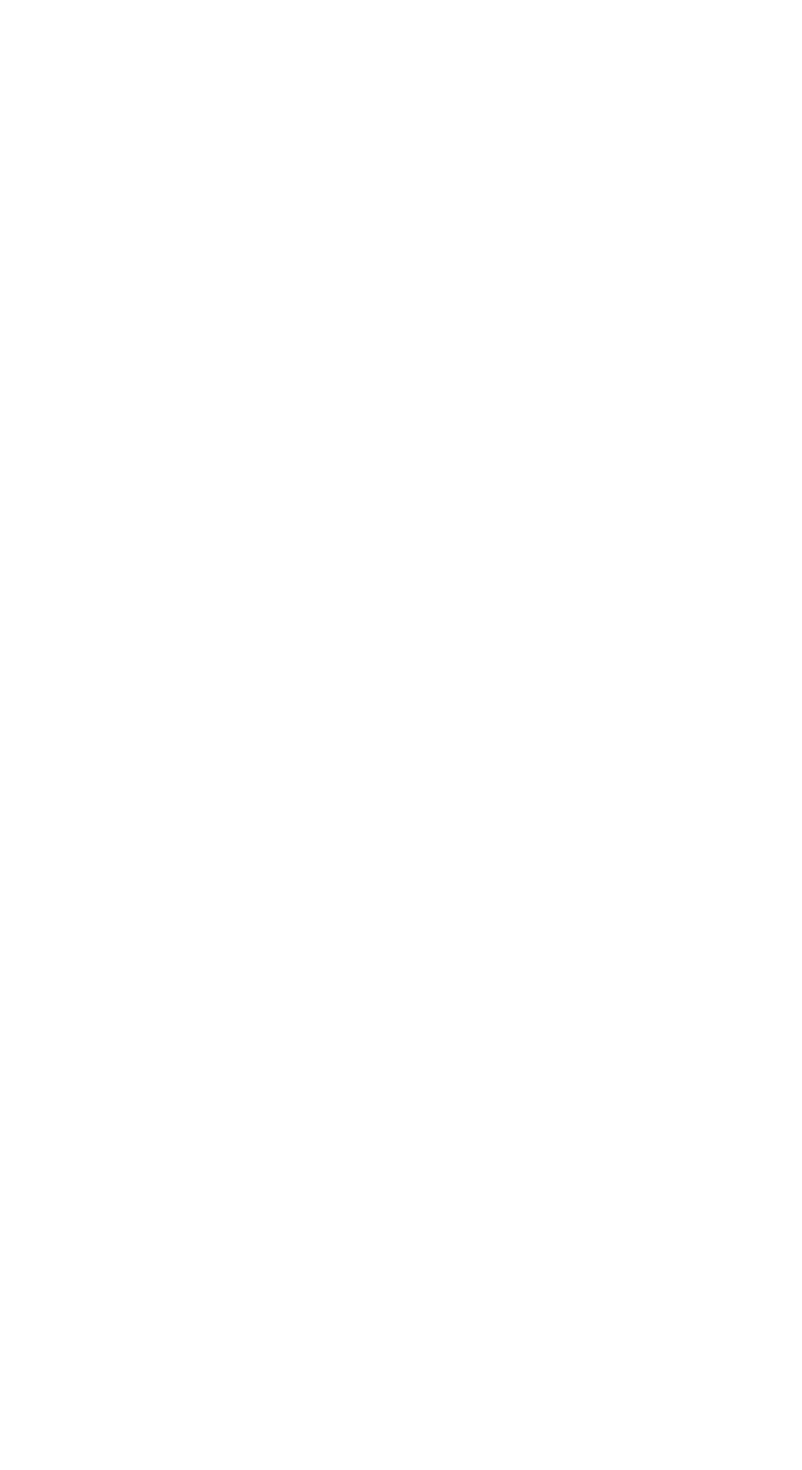
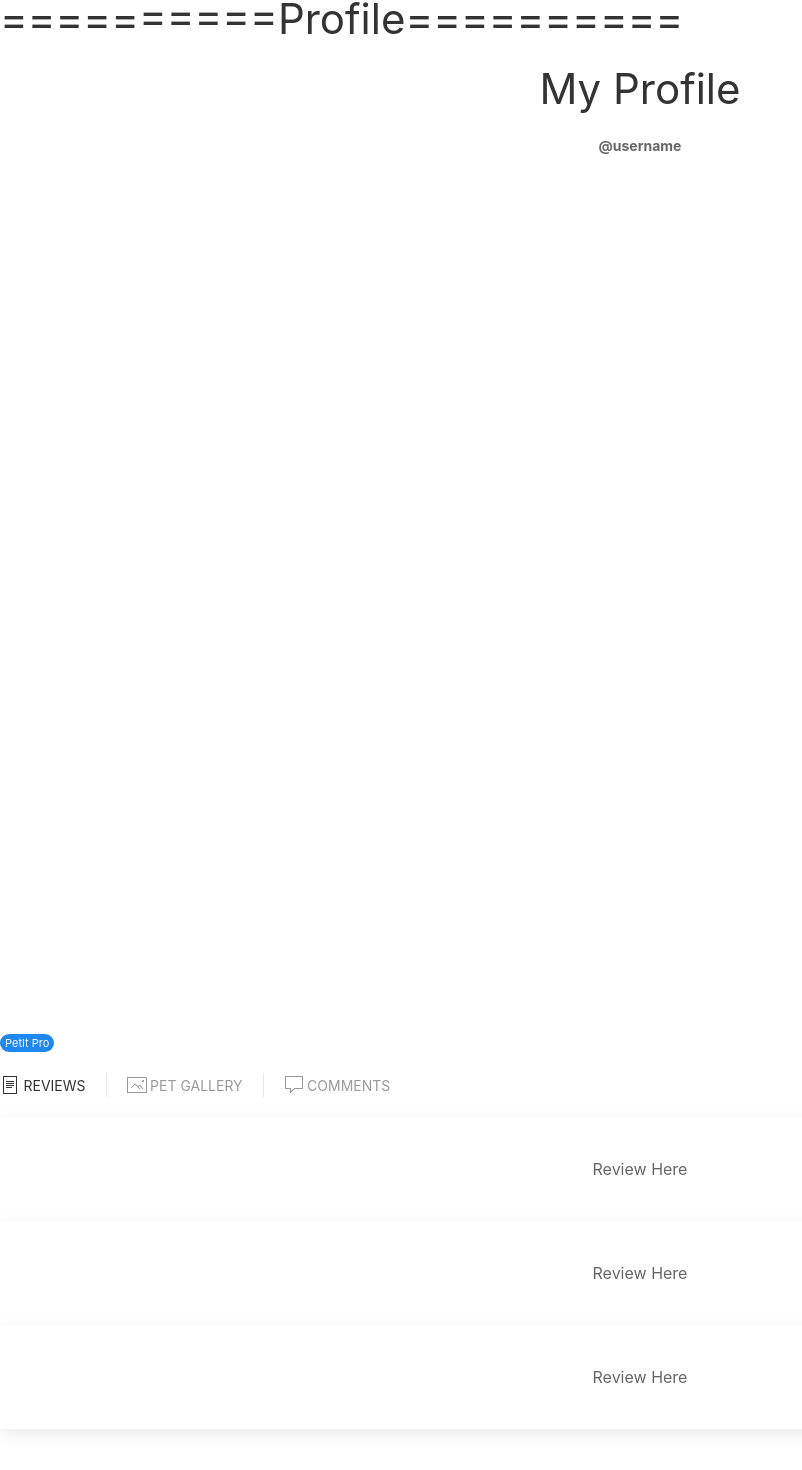
Before and after one commit to dimitermusic/petit-frontend, a React (Create React App) app: page / in a window 1280 px wide. Shown: the part 818-2288 px from the top of the page, without its empty margins (0-802 px from the left). Before the commit the page ends 800 px from the top, so only its background shows below. Built offline with nearby package versions, Linux system fonts and the light colour scheme.

Commit message:
profile page mockup - working on fixing image rendering issue and adding functionality

```diff
--- a/src/App.js
+++ b/src/App.js
@@ -4,6 +4,7 @@ import Discover from "./pages/Discover/index.js";
 import React, { useState } from "react";
 import ReactDOM from "react-dom";
 import API from "./utils/api";
+import Avatar from "./images/avatar.jpg"
 const axios = require("axios");
 
 function App() {
@@ -115,6 +116,39 @@ function App() {
   <h1>==========Discover==========</h1>
       <Discover/>
 
+  <h1>==========Profile==========</h1>
+  <div>
+  <h1 className="uk-flex uk-flex-center">My Profile</h1>
+  </div>
+
+  <p class="uk-text-bold uk-text-small uk-flex uk-flex-center ">@username{/* Username here */}</p>
+
+  <img data-src="images/avatar.jpg" width="1800" height="1200" alt="" uk-img></img>
+
+  <span class="uk-badge uk-margin-auto uk-margin-auto">PetIt Pro</span>
+
+  <ul class="uk-subnav uk-subnav-divider" uk-margin>
+    <li class="uk-active"><a href="#"><span uk-icon="file-text"></span> Reviews</a></li>
+    <li><a href="#"><span uk-icon="image"></span> Pet Gallery</a></li>
+    <li><a href="#"><span uk-icon="comment"></span> Comments</a></li>
+</ul>
+
+  <div class="uk-child-width-expand@s uk-text-center" uk-grid>
+    <div>
+        <div class="uk-card uk-card-default uk-card-body">Review Here</div>
+    </div>
+    <div>
+        <div class="uk-card uk-card-default uk-card-body">Review Here</div>
+    </div>
+    <div>
+        <div class="uk-card uk-card-default uk-card-body">Review Here</div>
+    </div>
+</div>
+
+
+  <h1>==========Edit Profile==========</h1>
+
+
     </>
   );
 }
--- a/src/index.js
+++ b/src/index.js
@@ -3,8 +3,11 @@ import ReactDOM from 'react-dom';
 import App from './App';
 import '../node_modules/uikit/dist/css/uikit.min.css';
 import UIkit from 'uikit';
-import Icons from 'uikit/dist/js/uikit-icons';
+import Icons from 'uikit/dist/js/uikit-icons'
 import "../node_modules/uikit/dist/js/uikit.min.js";
+
+
+
 
 UIkit.use(Icons);
 
```
Also changed, not shown: src/pages/Profile/index.js (+10 -0 lines), src/images/avatar.jpg (added), 1 other file (tests, documents, lock files or other folders).
